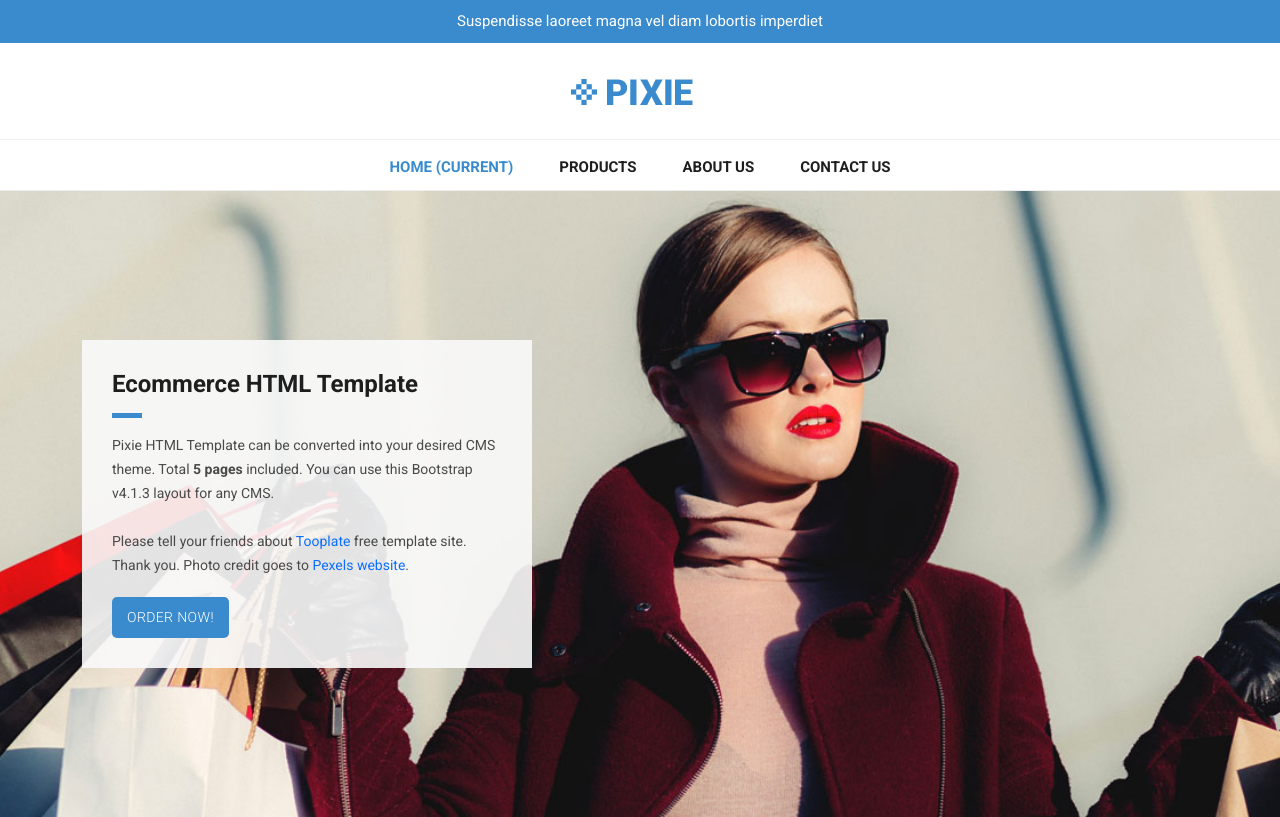
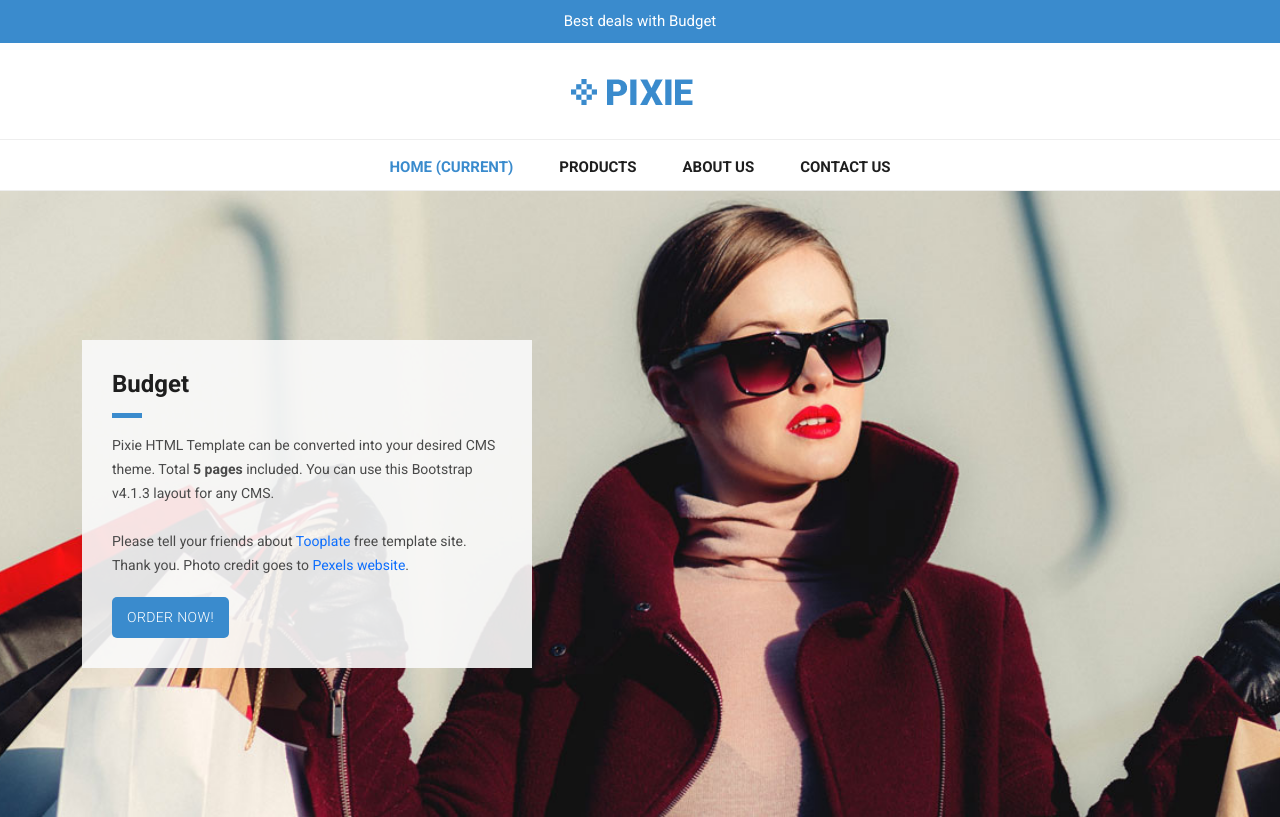
Before and after one commit to Justus446/ChapChap, a Django app: page / in a window 1280 px wide. Shown: the top 817 px of the page. Run offline with Django 3.2, Linux system fonts and the light colour scheme; some libraries are stand-ins or nearby versions.

Commit message:
U.I text

```diff
--- a/webapp/templates/index.html
+++ b/webapp/templates/index.html
@@ -33,7 +33,7 @@ https://www.tooplate.com/view/2114-pixie
       <div class="container">
         <div class="row">
           <div class="col-md-12">
-            <span>Suspendisse laoreet magna vel diam lobortis imperdiet</span>
+            <span>Best deals with Budget</span>
           </div>
         </div>
       </div>
@@ -74,7 +74,7 @@ https://www.tooplate.com/view/2114-pixie
         <div class="row">
           <div class="col-md-12">
             <div class="caption">
-              <h2>Ecommerce HTML Template</h2>
+              <h2>Budget</h2>
               <div class="line-dec"></div>
               <p>Pixie HTML Template can be converted into your desired CMS theme. Total <strong>5 pages</strong> included. You can use this Bootstrap v4.1.3 layout for any CMS.
               <br><br>Please tell your friends about <a rel="nofollow" href="https://www.facebook.com/tooplate/">Tooplate</a> free template site. Thank you. Photo credit goes to <a rel="nofollow" href="https://www.pexels.com">Pexels website</a>.</p>
@@ -109,7 +109,7 @@ https://www.tooplate.com/view/2114-pixie
               </a>
               <a href="single-product.html">
                 <div class="featured-item">
-                  <img src="{% static'images/item-02.jpg" alt="Item 2">
+                  <img src="{% static 'images/item-02.jpg' %}" alt="Item 2">
                   <h4>Erat odio rhoncus</h4>
                   <h6>$25.00</h6>
                 </div>
```
